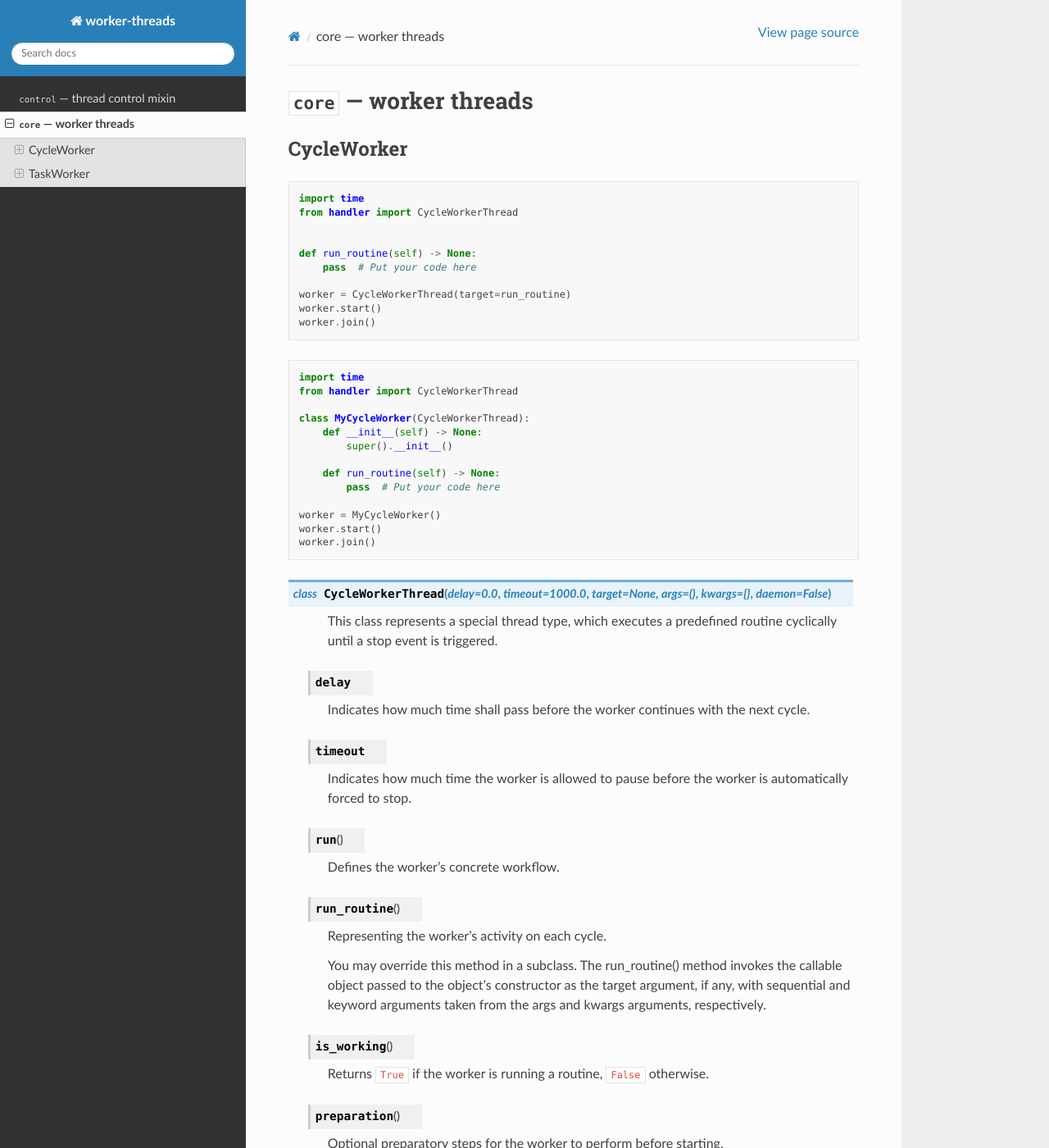
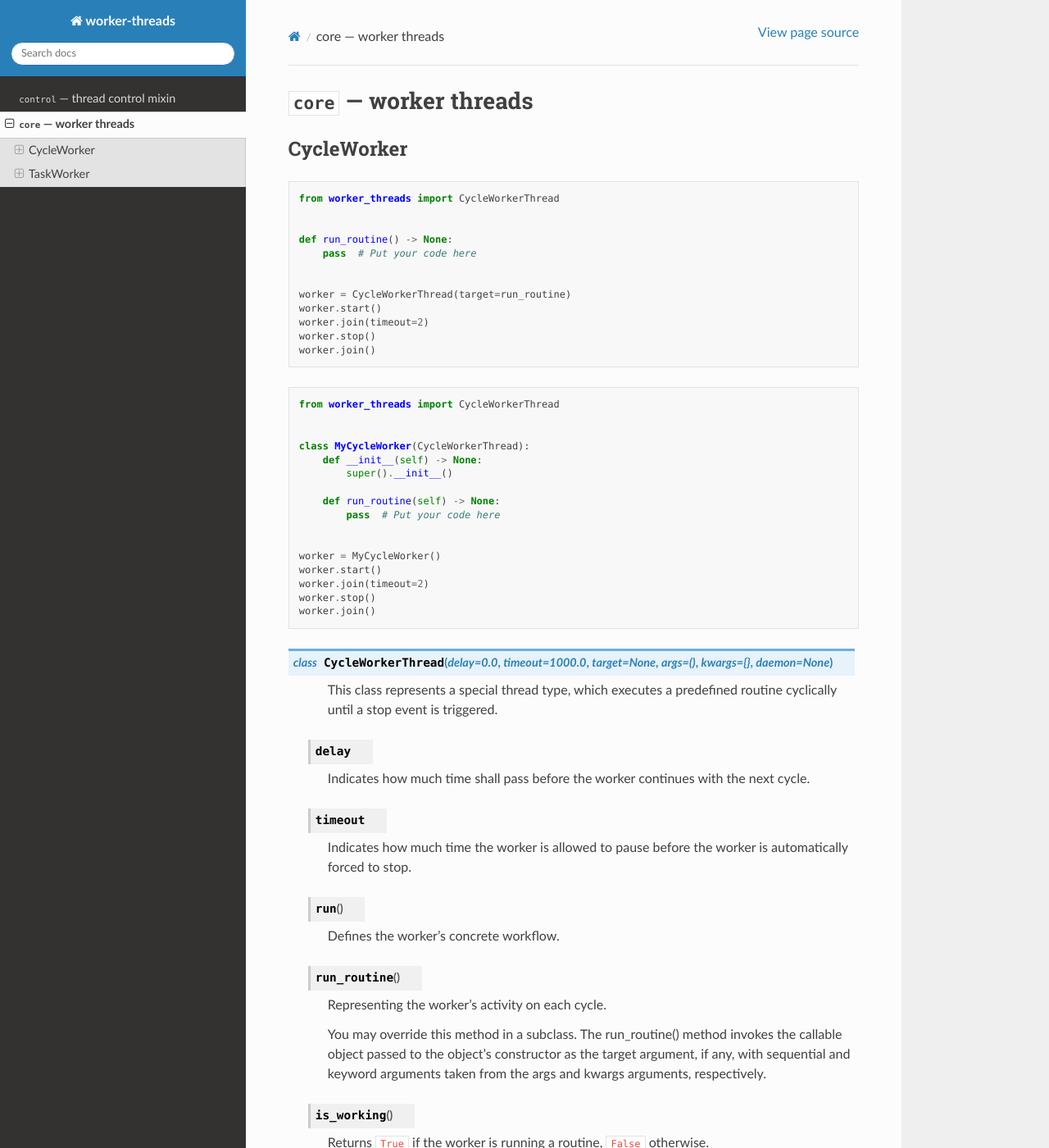
Before and after one commit to bauerch/thread-extension, a Sphinx documentation site: the page built from docs/core.rst, in a window 1280 px wide and 1400 px high. Shown: the whole window at 82% size. Built offline with Sphinx 7.4.7 and the Read the Docs theme 2.0.0, drawn with Linux system fonts in a browser that asks for light colours; some of the changed text lies outside the part shown.

Commit message:
Update documentation

```diff
--- a/docs/core.rst
+++ b/docs/core.rst
@@ -9,21 +9,23 @@ CycleWorker
 
 .. code-block:: python
 
-   import time
-   from handler import CycleWorkerThread
+   from worker_threads import CycleWorkerThread
 
 
-   def run_routine(self) -> None:
+   def run_routine() -> None:
        pass  # Put your code here
+
 
    worker = CycleWorkerThread(target=run_routine)
    worker.start()
+   worker.join(timeout=2)
+   worker.stop()
    worker.join()
 
 .. code-block:: python
 
-   import time
-   from handler import CycleWorkerThread
+   from worker_threads import CycleWorkerThread
+
 
    class MyCycleWorker(CycleWorkerThread):
        def __init__(self) -> None:
@@ -32,11 +34,14 @@ CycleWorker
        def run_routine(self) -> None:
            pass  # Put your code here
 
+
    worker = MyCycleWorker()
    worker.start()
+   worker.join(timeout=2)
+   worker.stop()
    worker.join()
 
-.. class:: CycleWorkerThread(delay=0.0, timeout= 1000.0, target=None, args=(), kwargs={}, daemon=False)
+.. class:: CycleWorkerThread(delay=0.0, timeout=1000.0, target=None, args=(), kwargs={}, daemon=None)
 
     This class represents a special thread type, which executes a predefined routine
     cyclically until a stop event is triggered.
@@ -83,23 +88,25 @@ TaskWorker
 .. code-block:: python
 
    import queue
-   from handler import TaskWorkerThread
+   from worker_threads import TaskWorkerThread
+
 
    class MyTaskWorker(TaskWorkerThread):
        def __init__(self, tasks: queue.Queue) -> None:
            super().__init__(tasks)
 
-       def run_task(self, task: str) -> None:
+       def run_task(self, task) -> None:
            pass  # Put your code here
 
+
    my_tasks = queue.Queue()
-   for nr in ["1", "2", "3"]:
-       my_tasks.put(nr)
+   for i in range(1000):
+       my_tasks.put(i)
    worker = MyTaskWorker(my_tasks)
    worker.start()
    worker.join()
 
-.. class:: TaskWorkerThread(tasks, delay=0.0, timeout= 1000.0, daemon=False)
+.. class:: TaskWorkerThread(tasks, delay=0.0, timeout=1000.0, daemon=None)
 
     This class represents a special thread type, which processes a stack of
     similar tasks one after the other.
--- a/src/worker_threads/__init__.py
+++ b/src/worker_threads/__init__.py
@@ -1,9 +1,9 @@
 """
 Thread-based handler.
 """
-from .version import __version__
-from .control import ThreadControlMixin
-from .core import (
+from src.worker_threads.version import __version__
+from src.worker_threads.control import ThreadControlMixin
+from src.worker_threads.core import (
     CycleWorkerThread,
     TaskWorkerThread
 )
```
Also changed, not shown: 1 other file.
